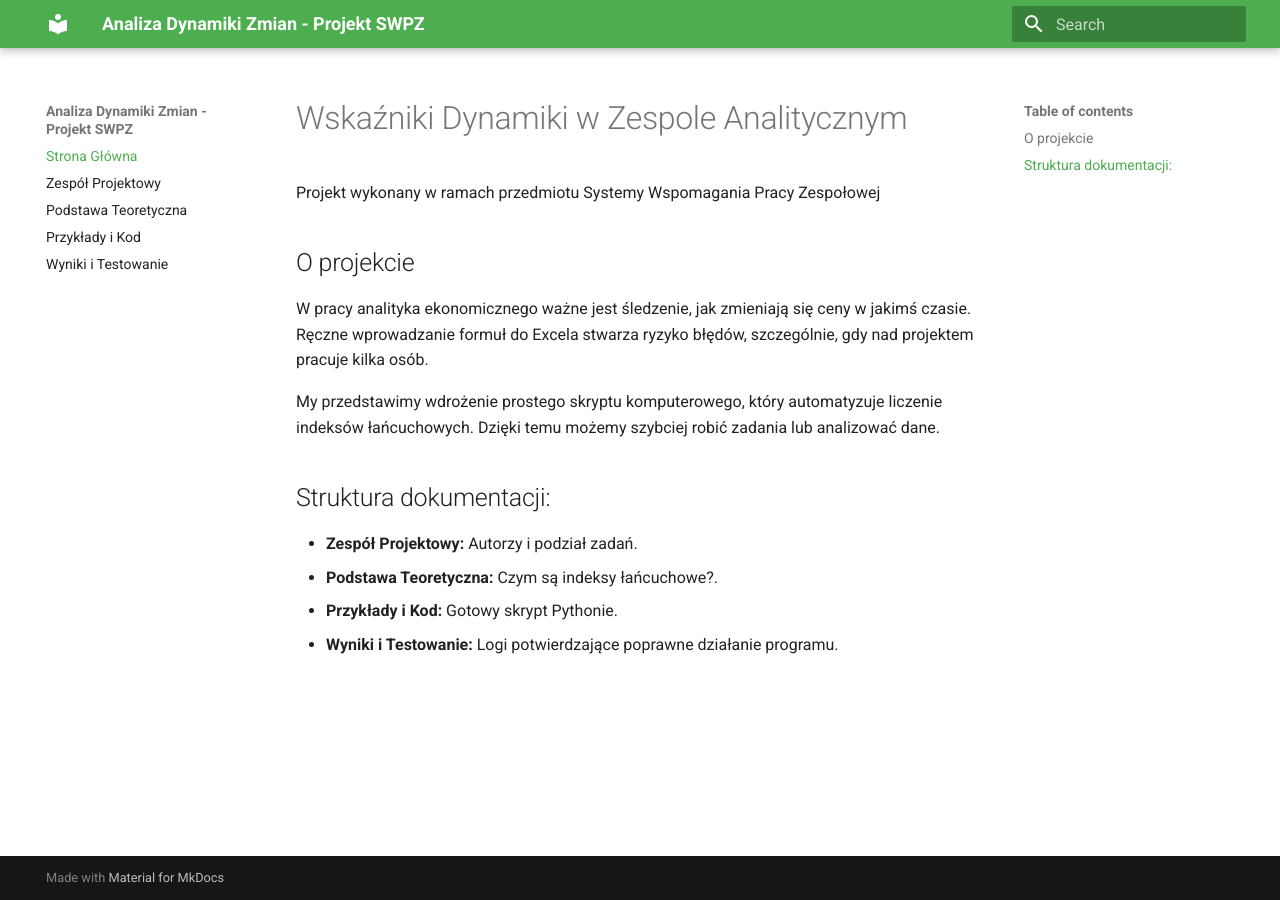
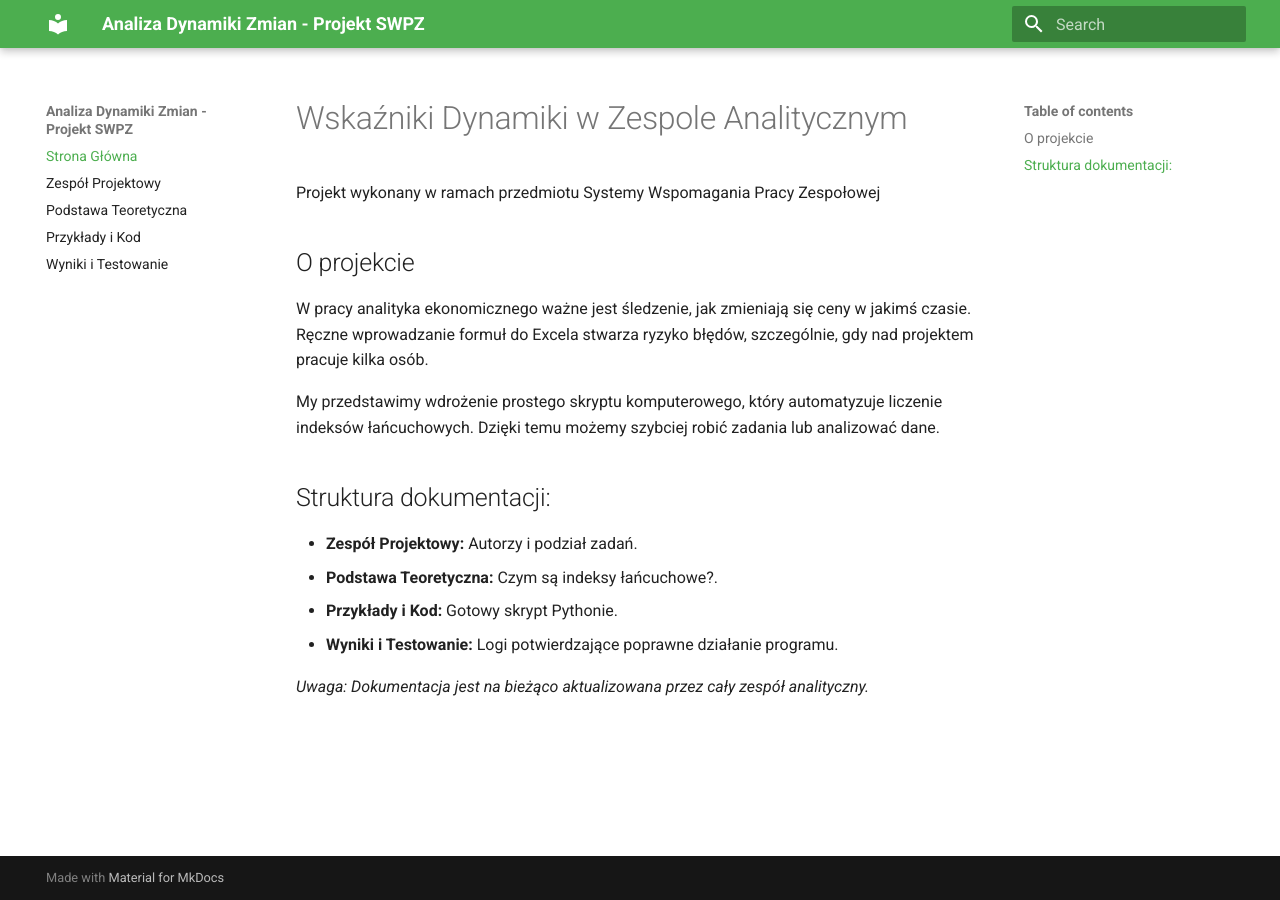
Before and after one commit to BartoszKurzynskiAGH/swpz-projekt-dev, an MkDocs documentation site: the page built from docs/index.md, in a window 1280 px wide. Built offline with MkDocs 1.6.1 and Material for MkDocs 9.7.7, drawn with Linux system fonts in a browser that asks for light colours.

Commit message:
Uzupelnienie notatek i uwag w dokumentacji glownej

```diff
--- a/docs/index.md
+++ b/docs/index.md
@@ -14,3 +14,5 @@ My przedstawimy wdrożenie prostego skryptu komputerowego, który automatyzuje l
 * **Podstawa Teoretyczna:** Czym są indeksy łańcuchowe?.
 * **Przykłady i Kod:** Gotowy skrypt Pythonie.
 * **Wyniki i Testowanie:** Logi potwierdzające poprawne działanie programu.
+
+*Uwaga: Dokumentacja jest na bieżąco aktualizowana przez cały zespół analityczny.*
```
Also changed, not shown: docs/teoria.md (+2 -0 lines).
